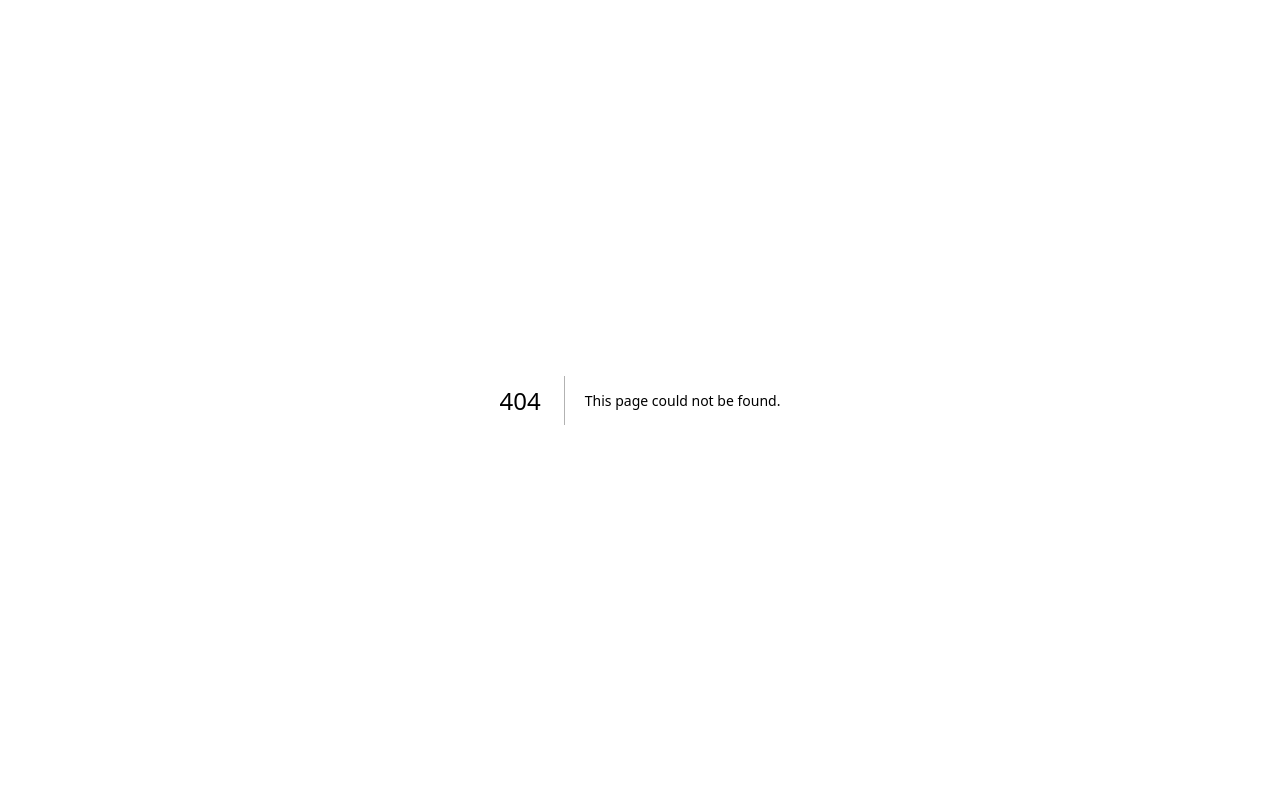
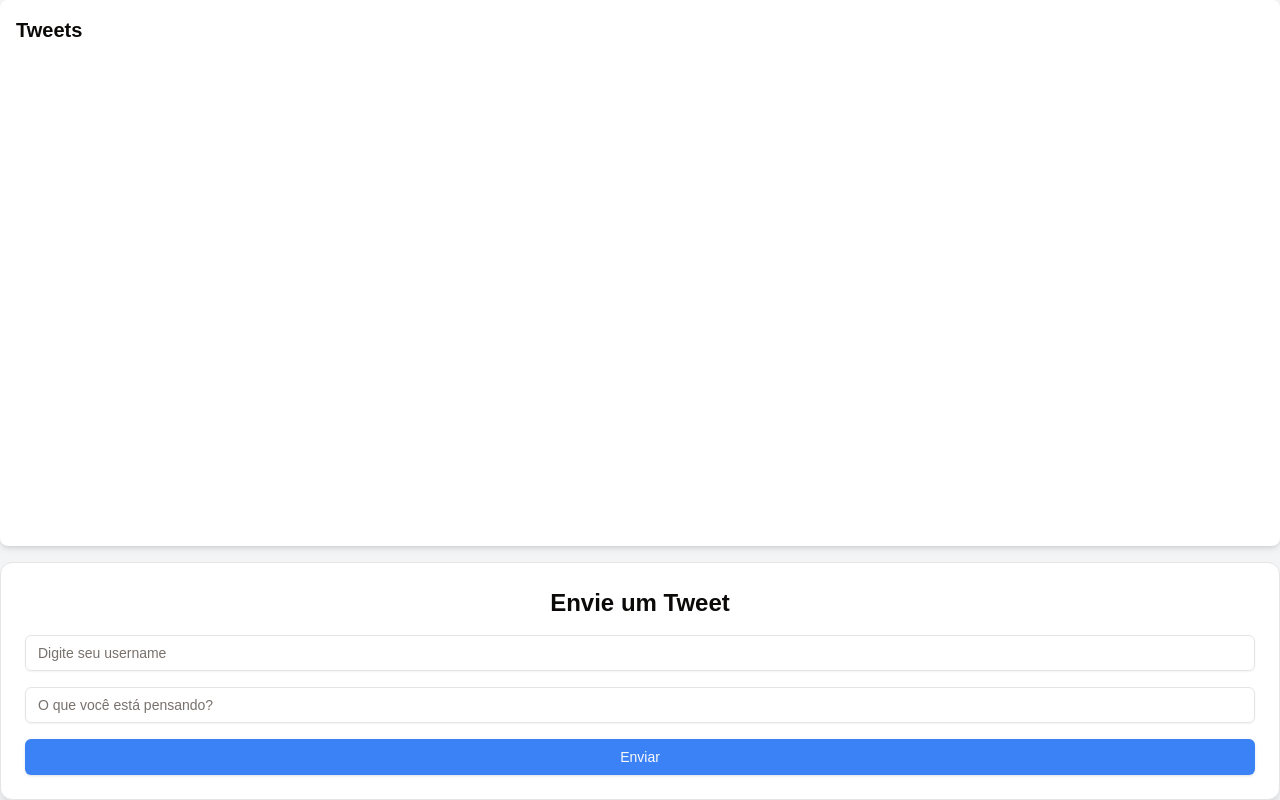
Before and after one commit to Srhiulli/tweteroo, a Next.js app in the folder frontend/: page /tweets in a window 1280 px wide. Before the commit this address had no page. Built offline with nearby package versions, Linux system fonts and the light colour scheme.

Commit message:
add front middleware

```diff
--- a/frontend/app/login/page.js
+++ b/frontend/app/login/page.js
@@ -6,29 +6,31 @@ import { Card } from "@/components/ui/card";
 import { useState } from 'react';
 
 
+
 const Login = () => {
   const [username, setUsername] = useState('');
   const [password, setPassword] = useState('');
 
-  function handleLoginSuccess() {
-    window.location.href = '/';
-  }
+  // function handleLoginSuccess() {
+  //   window.location.href = '/tweets';
+  // }
 
   function handleSubmit(event) {
     event.preventDefault();
-    fetch('http://localhost:3000/login', {
+    fetch('http://localhost:3001/login', {
       method: 'POST',
-      headers: { 'Content-Type': 'application/json', 'User-Agent': 'insomnia/9.3.2' },
+      headers: { 'Content-Type': 'application/json' },
       body: JSON.stringify({ username, password })
     })
       .then(response => response.json())
+
       .catch(err => console.error(err));
   }
   return (
     <div className="flex items-center justify-center h-screen bg-gray-100">
       <Card className="p-8 w-96">
         <h1 className="text-2xl font-bold text-center mb-6">Login do Tweteroo</h1>
-        <form onSubmit={handleSubmit}>
+        <form>
           <div className="mb-4">
             <Label htmlFor="username">Username</Label>
             <Input value={username} onChange={(e) => setUsername(e.target.value)} type="text" id="username" placeholder="Digite seu username" required />
@@ -37,7 +39,7 @@ const Login = () => {
             <Label htmlFor="password">Senha</Label>
             <Input value={password} onChange={(e) => setPassword(e.target.value)} type="password" id="password" placeholder="Digite sua senha" required />
           </div>
-          <Button onClick={handleLoginSuccess} type="submit" className="w-full">
+          <Button onClick={handleSubmit}   type="submit" className="w-full">
             Entrar
           </Button>
         </form>
--- /dev/null
+++ b/frontend/app/tweets/page.js
@@ -0,0 +1,79 @@
+'use client';
+import { Button } from "@/components/ui/button";
+import { Input } from "@/components/ui/input";
+import { Card } from "@/components/ui/card";
+import { useState, useEffect, useRef } from 'react';
+
+const TweetInput = () => {
+  const [username, setUsername] = useState('');
+  const [tweet, setTweet] = useState('');
+  const [tweets, setTweets] = useState([]);
+  const tweetsEndRef = useRef(null);
+
+  useEffect(() => {
+    if (tweetsEndRef.current) {
+      tweetsEndRef.current.scrollIntoView({ behavior: "smooth" });
+    }
+  }, [tweets]);
+
+  function handleSubmit(event) {
+    event.preventDefault();
+    fetch('http://localhost:3000/tweets', {
+      method: 'POST',
+      headers: {
+        'Content-Type': 'application/json',
+        'User-Agent': 'insomnia/9.3.2'
+      },
+      body: JSON.stringify({ username, tweet })
+    })
+      .then(response => response.json())
+      .then(data => {
+        setTweets([...tweets, { username, tweet }]);
+        setTweet('');
+      })
+      .catch(err => console.error(err));
+  }
+
+  return (
+    <div className="flex flex-col h-screen bg-gray-100">
+      <div className="flex-1 overflow-y-auto p-4 bg-white rounded-lg shadow-md">
+        <h2 className="text-xl font-bold mb-2">Tweets</h2>
+        <div className="flex flex-col space-y-2">
+          {tweets.map((tweet, index) => (
+            <div key={index} className="bg-gray-200 p-2 rounded-lg shadow">
+              <strong>{tweet.username}</strong>: {tweet.tweet}
+            </div>
+          ))}
+          <div ref={tweetsEndRef} />
+        </div>
+      </div>
+
+      <Card className="p-6 shadow-lg mt-4">
+        <h1 className="text-2xl font-bold text-center mb-4">Envie um Tweet</h1>
+        <form onSubmit={handleSubmit} className="flex flex-col">
+          <Input
+            value={username}
+            onChange={(e) => setUsername(e.target.value)}
+            type="text"
+            placeholder="Digite seu username"
+            className="mb-4"
+            required
+          />
+          <Input
+            value={tweet}
+            onChange={(e) => setTweet(e.target.value)}
+            type="text"
+            placeholder="O que você está pensando?"
+            className="mb-4"
+            required
+          />
+          <Button type="submit" className="w-full bg-blue-500 hover:bg-blue-600">
+            Enviar
+          </Button>
+        </form>
+      </Card>
+    </div>
+  );
+};
+
+export default TweetInput;
```
Also changed, not shown: frontend/middleware.js (added, +18 -0 lines), 2 other files (tests, documents, lock files or other folders).
